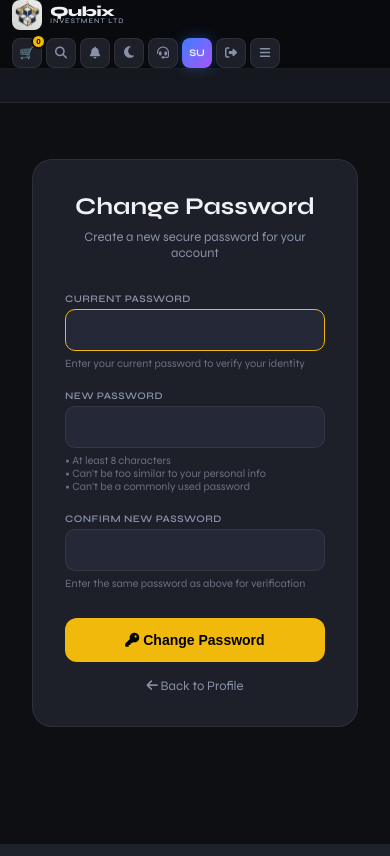
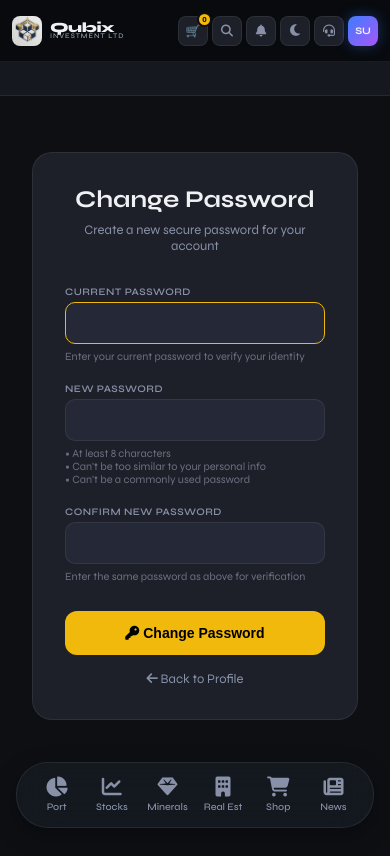
Before and after one commit to bubstar45/qubix, a Django app: page /password-change/ in a window 390 px wide. Run offline with Django 5.2, Linux system fonts and the light colour scheme; the visitor is signed in with stand-in values (Sample User, id 1); data that the repository does not hold is empty.

```diff
--- a/core/templates/core/base.html
+++ b/core/templates/core/base.html
@@ -340,6 +340,11 @@ nav {
   }
 }
 
+/* Avatar Wrapper for Dropdown */
+.avatar-wrapper {
+  position: relative;
+}
+
 .avatar {
   width: 30px;
   height: 30px;
@@ -557,7 +608,89 @@ main {
   50% { opacity: 0.4; transform: scale(0.8); }
 }
 
-/* ── MOBILE MENU ── */
+/* ── FLOATING BOTTOM NAVIGATION (MOBILE ONLY) - GLASSMORPHISM ── */
+.bottom-nav {
+  position: fixed;
+  bottom: 16px;
+  left: 16px;
+  right: 16px;
+  background: rgba(22, 26, 35, 0.85);
+  backdrop-filter: blur(20px);
+  border-radius: 32px;
+  padding: 8px 12px;
+  display: flex;
+  justify-content: space-around;
+  align-items: center;
+  border: 1px solid rgba(255, 255, 255, 0.08);
+  box-shadow: 0 8px 24px rgba(0, 0, 0, 0.3);
+  z-index: 1000;
+}
+
+.bottom-nav-item {
+  display: flex;
+  flex-direction: column;
+  align-items: center;
+  gap: 4px;
+  padding: 6px 8px;
+  border-radius: 24px;
+  transition: all 0.2s ease;
+  cursor: pointer;
+  text-decoration: none;
+  flex: 1;
+  max-width: 56px;
+}
+
+.bottom-nav-item i {
+  font-size: 20px;
+  color: #8891a8;
+  transition: color 0.2s;
+}
+
+.bottom-nav-item span {
+  font-size: 10px;
+  font-weight: 500;
+  color: #8891a8;
+  transition: color 0.2s;
+}
+
+.bottom-nav-item.active i,
+.bottom-nav-item.active span {
+  color: #3d7eff;
+}
+
+.bottom-nav-item:hover {
+  background: rgba(255, 255, 255, 0.05);
+}
+
+/* Hide on desktop, show on mobile */
+@media (min-width: 900px) {
+  .bottom-nav {
+    display: none;
+  }
+}
+
+@media (max-width: 899px) {
+  .bottom-nav {
+    display: flex;
+  }
+
+  /* Add padding so content doesn't hide behind bottom nav */
+  body {
+    padding-bottom: 80px;
+  }
+
+  /* Hide the hamburger menu button on mobile */
+  .menu-btn {
+    display: none !important;
+  }
+
+  /* Hide the mobile nav overlay */
+  .mobile-nav {
+    display: none !important;
+  }
+}
+
+/* ── MOBILE MENU (Hidden - Replaced by bottom nav) ── */
 .menu-btn {
   display: flex;
   width: 30px;
@@ -1551,15 +1684,30 @@ main {
       <i class="fas fa-headset"></i>
       <span class="support-badge" id="supportBadge" style="display: none; position: absolute; top: -5px; right: -5px; background: var(--red); color: white; font-size: 8px; font-weight: 700; padding: 2px 5px; border-radius: 10px; min-width: 16px; text-align: center;">0</span>
     </button>
-    <div class="avatar" onclick="window.location.href='{% url 'user_profile' %}'" style="cursor: pointer;">
-      {{ user.first_name|slice:":1" }}{{ user.last_name|slice:":1"|default:user.username|slice:":1" }}
+
+    <!-- Avatar with Dropdown -->
+    <div class="avatar-wrapper">
+      <div class="avatar" id="avatarBtn">
+        {{ user.first_name|slice:":1" }}{{ user.last_name|slice:":1"|default:user.username|slice:":1" }}
+      </div>
+      <div class="avatar-dropdown" id="avatarDropdown">
+        <a href="{% url 'user_profile' %}">
+          <i class="fas fa-user"></i> My Profile
+        </a>
+        <a href="{% url 'transactions' %}">
+          <i class="fas fa-exchange-alt"></i> Transactions
+        </a>
+        <a href="{% url 'withdraw' %}">
+          <i class="fas fa-money-bill-wave"></i> Withdraw
+        </a>
+        <hr>
+        <a href="{% url 'logout' %}" class="logout-item">
+          <i class="fas fa-sign-out-alt"></i> Logout
+        </a>
+      </div>
     </div>
-    <form action="{% url 'logout' %}" method="post" style="margin: 0;">
-      {% csrf_token %}
-      <button type="submit" class="nav-btn logout-btn" title="Logout">
-        <i class="fas fa-sign-out-alt"></i>
-      </button>
-    </form>
+
+    <!-- Remove the old separate logout form -->
     {% else %}
     <a href="{% url 'login' %}" class="nav-btn" style="text-decoration: none; width: auto; padding: 0 16px;">Login</a>
     <a href="{% url 'register' %}" class="nav-btn" style="text-decoration: none; width: auto; padding: 0 16px; background: var(--accent); color: white;">Sign Up</a>
@@ -1622,6 +1770,34 @@ main {
   {% endfor %}
 </div>
 {% endif %}
+
+<!-- ============= FLOATING BOTTOM NAVIGATION (MOBILE ONLY) ============= -->
+<div class="bottom-nav">
+  <a href="{% url 'dashboard' %}" class="bottom-nav-item {% if '/dashboard' in request.path %}active{% endif %}">
+    <i class="fas fa-chart-pie"></i>
+    <span>Port</span>
+  </a>
+  <a href="{% url 'stocks' %}" class="bottom-nav-item {% if '/stocks' in request.path %}active{% endif %}">
+    <i class="fas fa-chart-line"></i>
+    <span>Stocks</span>
+  </a>
+  <a href="{% url 'minerals' %}" class="bottom-nav-item {% if '/minerals' in request.path %}active{% endif %}">
+    <i class="fas fa-gem"></i>
+    <span>Minerals</span>
+  </a>
+  <a href="{% url 'real_estate_list' %}" class="bottom-nav-item {% if '/real-estate' in request.path %}active{% endif %}">
+    <i class="fas fa-building"></i>
+    <span>Real Est</span>
+  </a>
+  <a href="{% url 'physical_investments' %}" class="bottom-nav-item {% if 'physical' in request.path %}active{% endif %}">
+    <i class="fas fa-shopping-cart"></i>
+    <span>Shop</span>
+  </a>
+  <a href="{% url 'market_news' %}" class="bottom-nav-item {% if '/news' in request.path %}active{% endif %}">
+    <i class="fas fa-newspaper"></i>
+    <span>News</span>
+  </a>
+</div>
 
 <!-- ============= MODALS ============= -->
 
@@ -1837,7 +2013,22 @@ document.addEventListener('DOMContentLoaded', function() {
   }
 });
 
-// ============= MOBILE MENU =============
+// ============= AVATAR DROPDOWN =============
+const avatarBtn = document.getElementById('avatarBtn');
+const avatarDropdown = document.getElementById('avatarDropdown');
+
+if (avatarBtn && avatarDropdown) {
+  avatarBtn.addEventListener('click', (e) => {
+    e.stopPropagation();
+    avatarDropdown.classList.toggle('open');
+  });
+
+  document.addEventListener('click', () => {
+    avatarDropdown.classList.remove('open');
+  });
+}
+
+// ============= MOBILE MENU (DEPRECATED - kept for desktop compatibility) =============
 const menuToggle = document.getElementById('menuToggle');
 const mobileNav = document.getElementById('mobileNav');
 if (menuToggle && mobileNav) {
```
Also changed, not shown: other parts of core/templates/core/base.html (+47 -1 lines).
